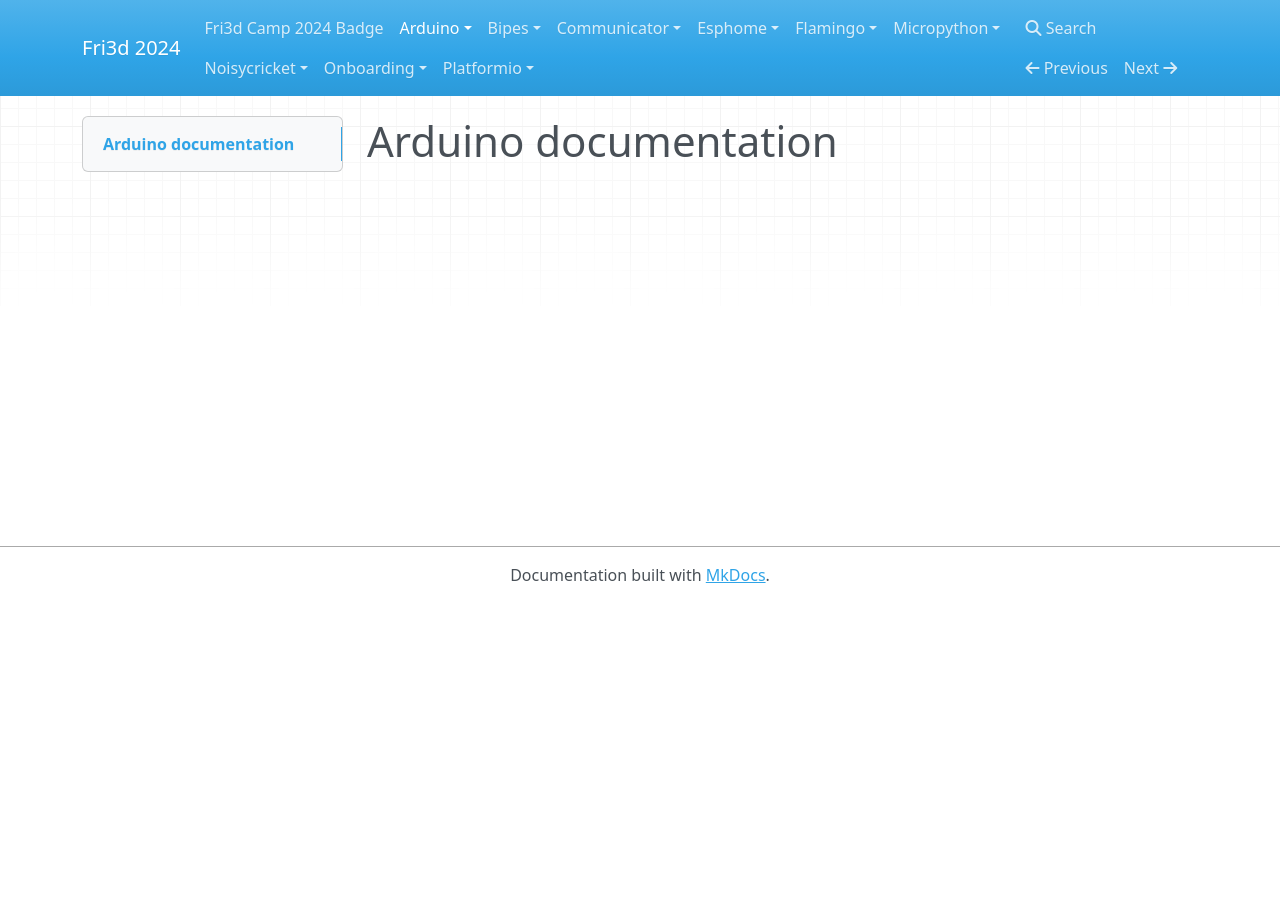
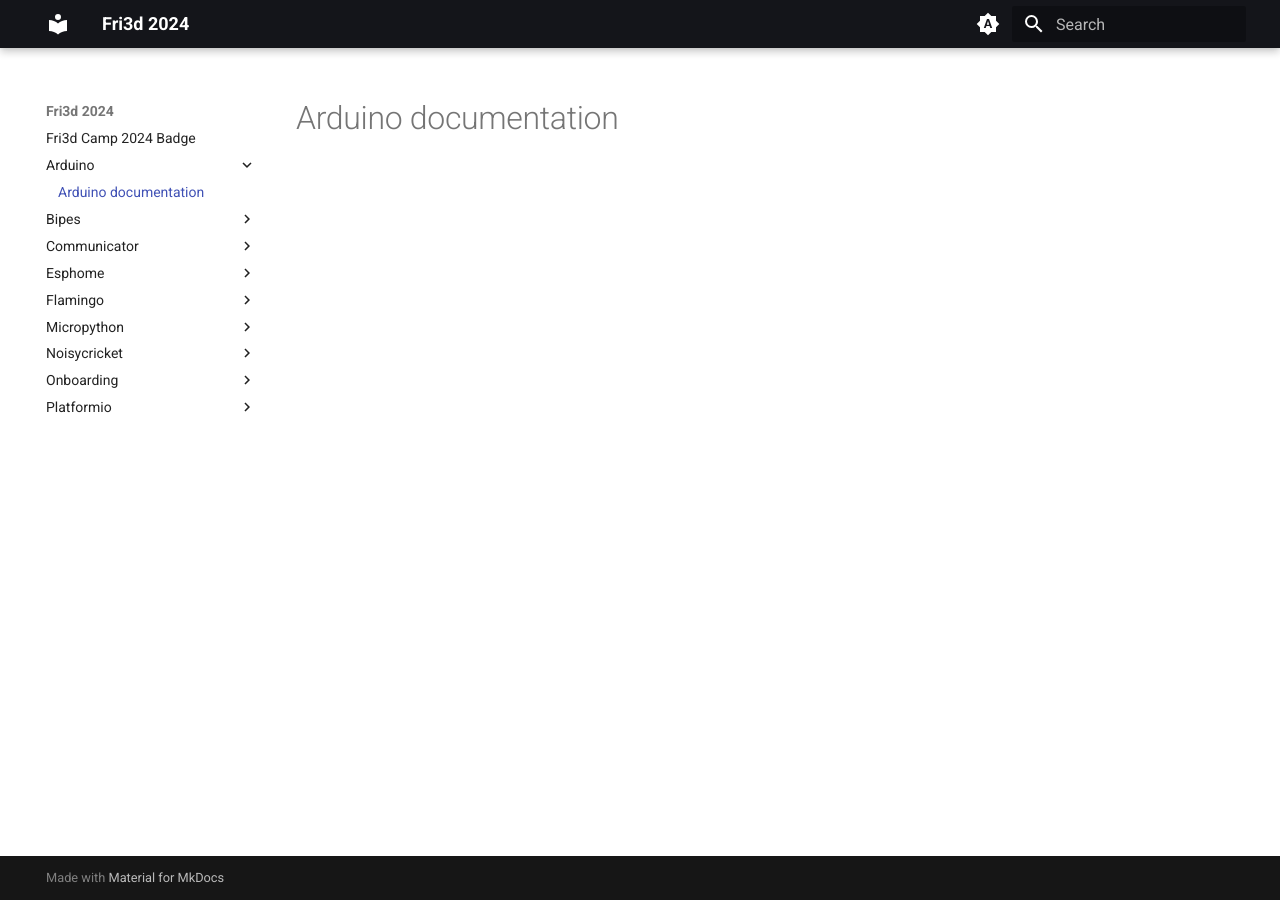
Before and after one commit to Fri3dCamp/badge_2024, an MkDocs documentation site: the page built from docs/arduino/index.md, in a window 1280 px wide. Built offline with MkDocs 1.6.1 and Material for MkDocs 9.7.7, drawn with Linux system fonts in a browser that asks for light colours; nearby versions of some CDN libraries.

Commit message:
Basic material UI

```diff
--- a/mkdocs.yml
+++ b/mkdocs.yml
@@ -1,2 +1,34 @@
 site_name: Fri3d 2024
+site_url: https://fri3dcamp.github.io/badge_2024/
 docs_dir: docs
+theme:
+  name: material
+  palette:
+    # Palette toggle for automatic mode
+    - media: "(prefers-color-scheme)"
+      toggle:
+        icon: material/brightness-auto
+        name: Switch to light mode
+
+    # Palette toggle for light mode
+    - media: "(prefers-color-scheme: light)"
+      scheme: default
+      primary: black
+      toggle:
+        icon: material/brightness-7
+        name: Switch to dark mode
+
+    # Palette toggle for dark mode
+    - media: "(prefers-color-scheme: dark)"
+      scheme: slate
+      primary: black
+      toggle:
+        icon: material/brightness-4
+        name: Switch to system preference
+  features:
+    - search.suggest
+    - search.highlight
+    - search.share
+
+plugins:
+  - search
```
